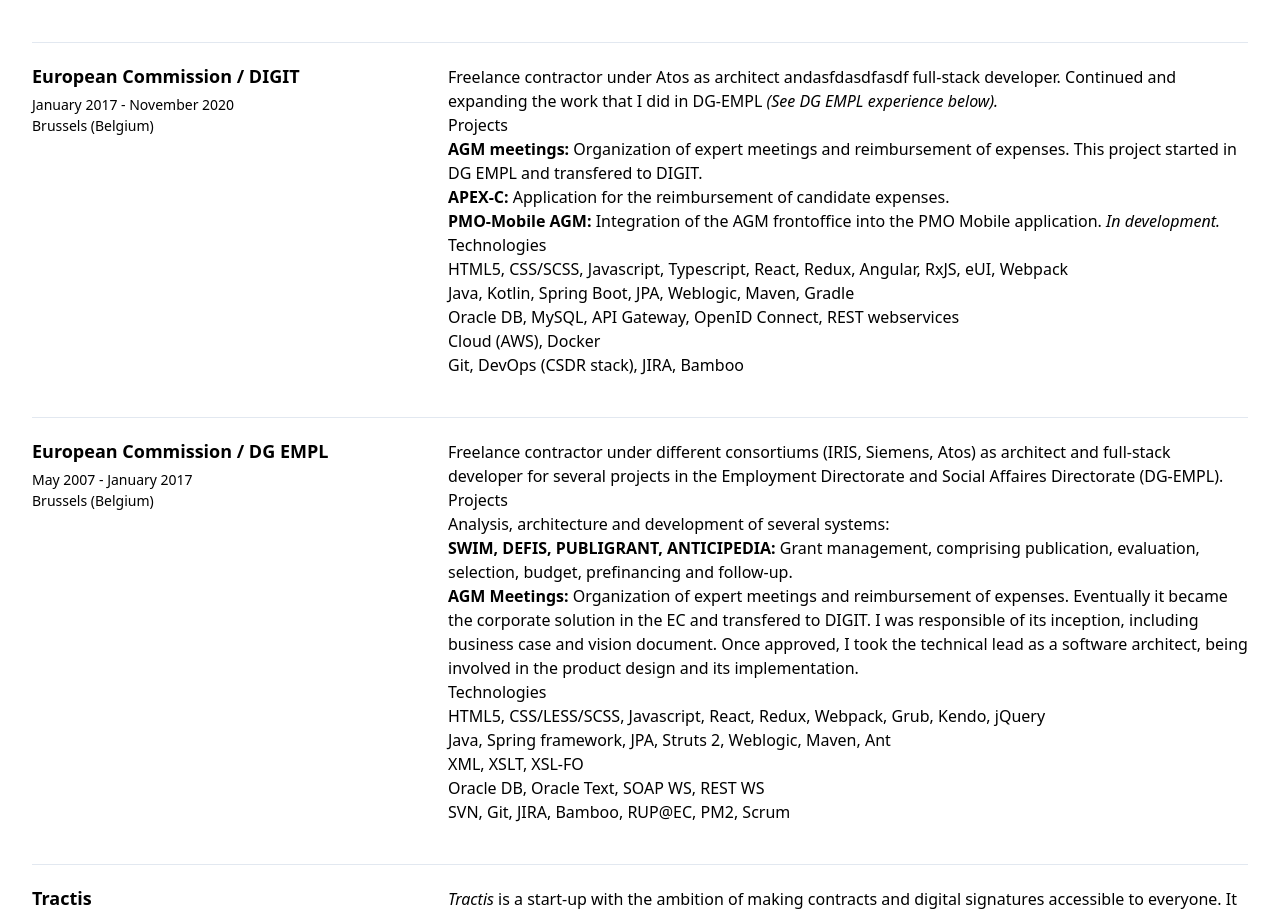
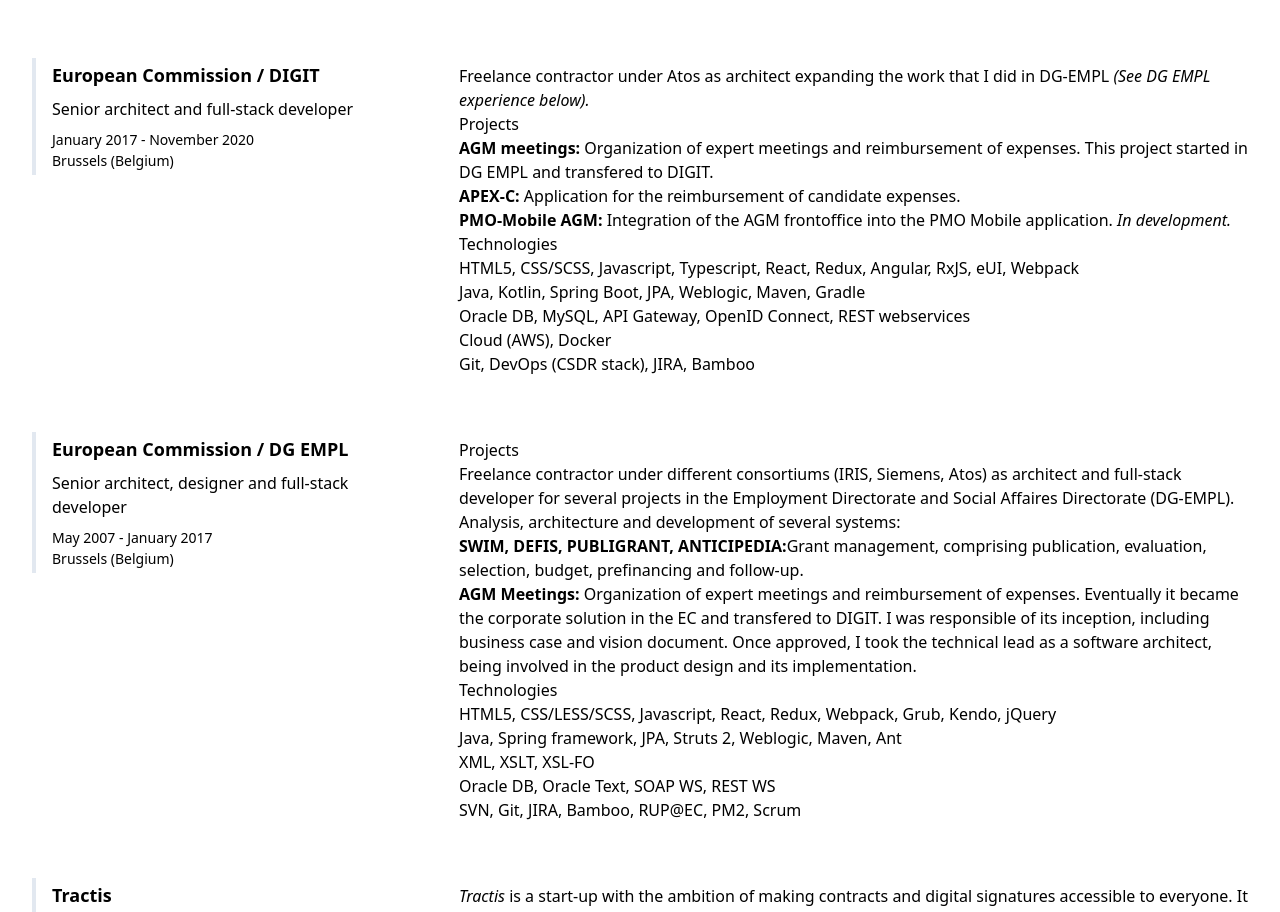
Before and after one commit to undo76/undo76.net, a Next.js app: page /professional-experience in a window 1280 px wide. Shown: the part 180-1092 px from the top of the page. Built offline with nearby package versions, Linux system fonts and the light colour scheme; a web font is replaced by a local one; what @tailwindcss/ui would draw is missing.

Commit message:
More experience changes

```diff
--- a/components/workplace.tsx
+++ b/components/workplace.tsx
@@ -1,18 +1,27 @@
-export default function Workplace({ title, location, period, children }) {
+export default function Workplace({
+    title,
+    location,
+    period,
+    summary,
+    children,
+}) {
     return (
-        <section className="md:flex mt-10 border-t items-baseline border-cool-gray-300">
-            <div className="mt-4 md:pl-0 md:w-1/3">
-                <h3 className="mt-1 text-lg font-bold text-cool-gray-700">
+        <section className="md:flex mt-10 mb-14 items-baseline">
+            <header className="mt-4 md:pl-4 md:w-1/3 border-t-2 md:border-t-0 md:border-l-4 border-cool-gray-300">
+                <h3 className="mt-4 md:mt-1 text-lg font-bold text-cool-gray-700">
                     {title}
                 </h3>
-                <div className="mt-1 md text-sm text-cool-gray-500">
+                <div className="mt-2 text-cool-gray-500 font-light">
+                    {summary}
+                </div>
+                <div className="mt-2 md text-sm text-cool-gray-500">
                     {period}
                 </div>
-                <div className="mb-6 text-sm text-cool-gray-500">
+                <div className="mb-6 md:mb-1 text-sm text-cool-gray-500">
                     {location}
                 </div>
-            </div>
-            <div className="mt-4 md:ml-4 md:w-2/3 prose prose-sm md:prose">
+            </header>
+            <div className="md:ml-8 md:w-2/3 prose prose-sm md:prose">
                 {children}
             </div>
         </section>
--- a/pages/professional-experience.tsx
+++ b/pages/professional-experience.tsx
@@ -11,14 +11,13 @@
                     title="European&nbsp;Commission /&nbsp;DIGIT"
                     location="Brussels (Belgium)"
                     period="January 2017 - November 2020"
+                    summary="Senior architect and full-stack developer"
                 >
                     <p>
-                        Freelance contractor under Atos as architect
-                        andasfdasdfasdf full-stack developer. Continued and
-                        expanding the work that I did in DG-EMPL{' '}
+                        Freelance contractor under Atos as architect expanding
+                        the work that I did in DG-EMPL{' '}
                         <em>(See DG EMPL experience below).</em>
                     </p>
-
                     <h4>Projects</h4>
                     <ul>
                         <li>
@@ -60,14 +59,15 @@
                     title="European&nbsp;Commission /&nbsp;DG&nbsp;EMPL"
                     location="Brussels (Belgium)"
                     period="May 2007 - January 2017"
+                    summary="Senior architect, designer and full-stack developer"
                 >
+                    <h4>Projects</h4>
                     <p>
                         Freelance contractor under different consortiums (IRIS,
                         Siemens, Atos) as architect and full-stack developer for
                         several projects in the Employment Directorate and
                         Social Affaires Directorate (DG-EMPL).
                     </p>
-                    <h4>Projects</h4>
                     <p>
                         Analysis, architecture and development of several
                         systems:
@@ -75,7 +75,7 @@
                     <ul>
                         <li>
                             <strong>
-                                SWIM, DEFIS, PUBLIGRANT, ANTICIPEDIA:{' '}
+                                SWIM, DEFIS, PUBLIGRANT, ANTICIPEDIA:
                             </strong>
                             Grant management, comprising publication,
                             evaluation, selection, budget, prefinancing and
@@ -111,7 +111,8 @@
                 <Workplace
                     title="Tractis"
                     location="Remote - Valladolid, Madrid, Barcelona (Spain)"
-                    period="February 2006 - April 2007"
+                    period="February 2005 - April 2007"
+                    summary="Co-founder, CTO, architect, and full-stack developer"
                 >
                     <p>
                         <i>Tractis</i> is a start-up with the ambition of making
@@ -154,6 +155,7 @@
                     title="Telefonica I+D and AXPE Consulting"
                     location="Valladolid (Spain)"
                     period="March 2002 - February 2006"
+                    summary="Junior full-stack developer and architect"
                 >
                     <p>
                         Started as full-time intern and then as a subcontractor
@@ -176,7 +178,10 @@
                         <li>Primitive Web technologies. CSS, JS and HTML.</li>
                         <li>Java Servlets and JSP on JRun server</li>
                         <li>Oracle DB, XML</li>
-                        <li>CVS, Python, Shell scripts (awk, sed, etc), RUP, UML.</li>
+                        <li>
+                            CVS, Python, Shell scripts (awk, sed, etc), RUP,
+                            UML.
+                        </li>
                     </ul>
                 </Workplace>
             </article>
```
